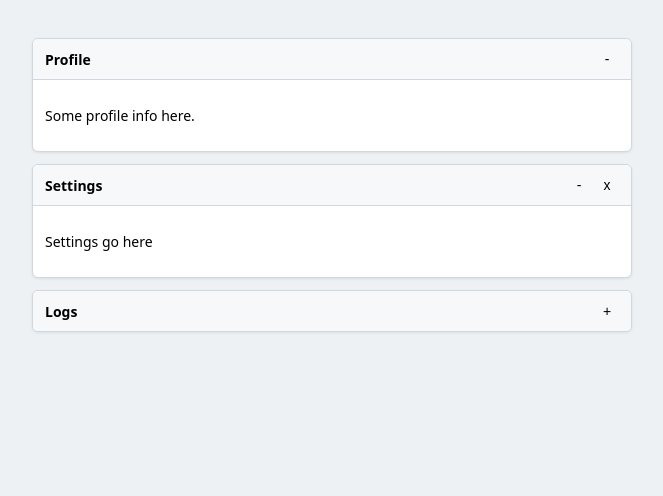
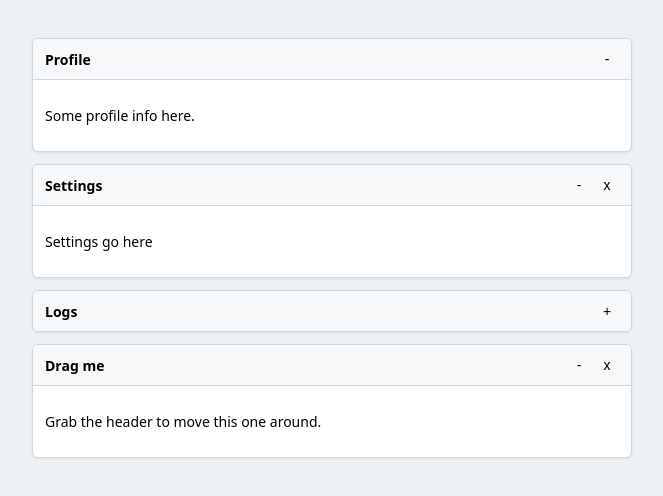
Before and after one commit to twitprakhar/UIPanel, a plain HTML site: page index.html in a window 1280 px wide. Shown: the whole page, without its empty margins (308-971 px from the left). Drawn offline with Linux system fonts and the light colour scheme.

Commit message:
add drag example to demo

```diff
--- a/index.html
+++ b/index.html
@@ -23,6 +23,10 @@
       .mount('#app');
 
     new UIPanel({ title: 'Logs', content: '<pre>nothing yet</pre>', collapsed: true }).mount('#app');
+
+    new UIPanel({ title: 'Drag me', content: '<p>Grab the header to move this one around.</p>', draggable: true, closable: true })
+      .on('dragend', (x, y) => console.log('dropped at', x, y))
+      .mount('#app');
   </script>
 </body>
 </html>
```
